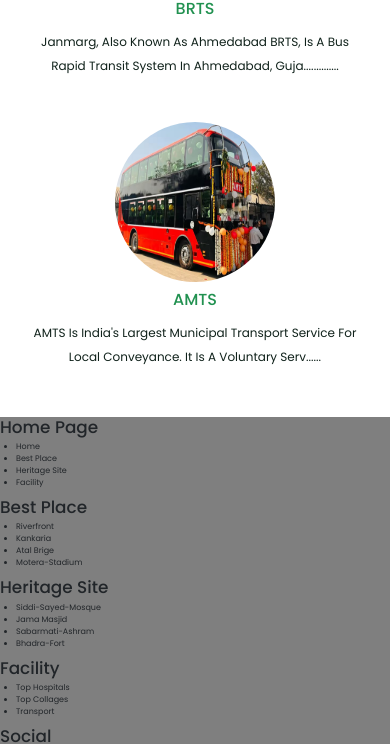
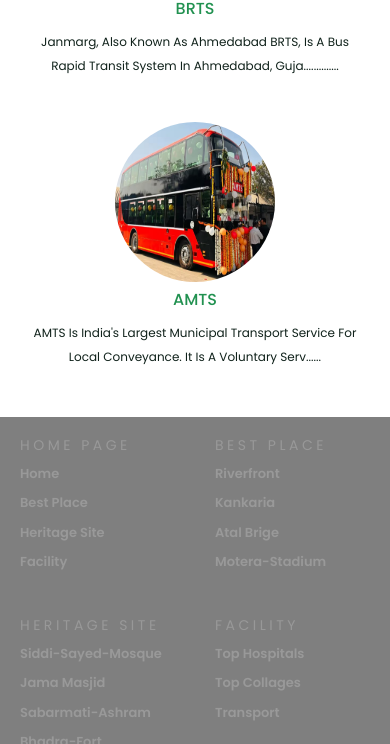
Before and after one commit to Rohan2976/Rohan2976.github.io, a plain HTML site: page events.html in a window 390 px wide. Shown: the part 999-1743 px from the top of the page. Drawn offline with nearby package versions, Linux system fonts and the light colour scheme.

Commit message:
Update events.css

```diff
--- a/css/events.css
+++ b/css/events.css
@@ -518,3 +518,114 @@ section {
       font-size: 50%;
     }
 }
+
+/*# sourceMappingURL=style.css.map */
+
+.dummy_page {
+    height: 200px;
+    width: 100%;
+    background-color: #f0f0f0;
+    text-align: center;
+    box-sizing: border-box;
+    padding: 60px 0px;
+  }
+  /* STYLES SPECIFIC TO FOOTER  */
+  .footer {
+    width: 100%;
+    position: relative;
+    height: auto;
+    background-color: hsl(240, 100%, 1%);
+  }
+  .footer .col {
+    width: 190px;
+    height: auto;
+    float: left;
+    box-sizing: border-box;
+    -webkit-box-sizing: border-box;
+    -moz-box-sizing: border-box;
+    padding: 0px 20px 20px 20px;
+  }
+  .footer .col h1 {
+    margin: 0;
+    padding: 0;
+    font-family: inherit;
+    font-size: 12px;
+    line-height: 17px;
+    padding: 20px 0px 5px 0px;
+    color: rgba(255,255,255,0.2);
+    font-weight: normal;
+    text-transform: uppercase;
+    letter-spacing: 0.250em;
+  }
+  .footer .col ul {
+    list-style-type: none;
+    margin: 0;
+    padding: 0;
+  }
+  .footer .col ul li {
+    color: #999999;
+    font-size: 14px;
+    font-family: inherit;
+    font-weight: bold;
+    padding: 5px 0px 5px 0px;
+    cursor: pointer;
+    transition: .2s;
+    -webkit-transition: .2s;
+    -moz-transition: .2s;
+  }
+  .social ul li {
+    display: inline-block;
+    padding-right: 5px !important;
+  }
+
+  .footer .col ul li:hover {
+    color: #ffffff;
+    transition: .1s;
+    -webkit-transition: .1s;
+    -moz-transition: .1s;
+  }
+  .clearfix {
+    clear: both;
+  }
+  @media only screen and (min-width: 1280px) {
+    .contain {
+      width: 1200px;
+      margin: 0 auto;
+    }
+  }
+  @media only screen and (max-width: 1139px) {
+    .contain .social {
+      width: 1000px;
+      display: block;
+    }
+    .social h1 {
+      margin: 0px;
+    }
+  }
+  @media only screen and (max-width: 950px) {
+    .footer .col {
+      width: 33%;
+    }
+    .footer .col h1 {
+      font-size: 14px;
+    }
+    .footer .col ul li {
+      font-size: 13px;
+    }
+  }
+  @media only screen and (max-width: 500px) {
+      .footer .col {
+        width: 50%;
+      }
+      .footer .col h1 {
+        font-size: 14px;
+      }
+      .footer .col ul li {
+        font-size: 13px;
+      }
+  }
+  @media only screen and (max-width: 340px) {
+    .footer .col {
+      width: 100%;
+    }
+  }
```
